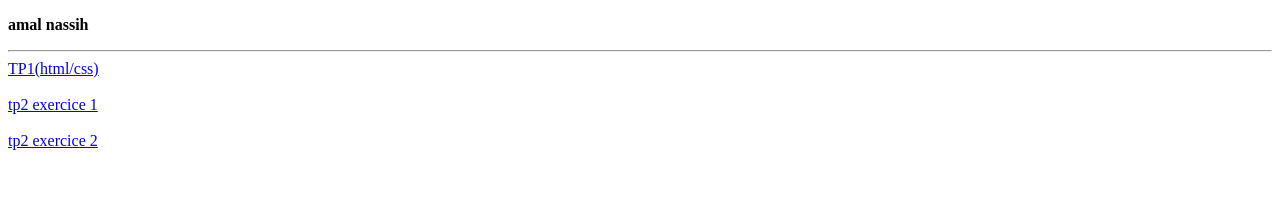
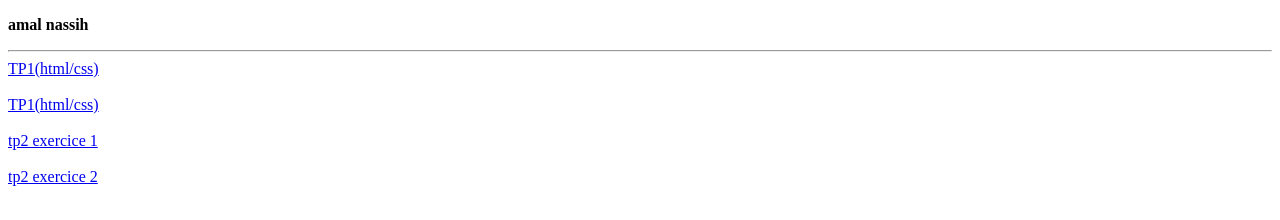
Before and after one commit to amal-nassih/amal-nassih.github.io, a plain HTML site: page index.html in a window 1280 px wide. Drawn offline with Linux system fonts and the light colour scheme.

Commit message:
Update index.html

```diff
--- a/index.html
+++ b/index.html
@@ -9,6 +9,9 @@
       <hr>
     <a href="./cv_avec_html&css.html">TP1(html/css)</a>
     <br><br>
+
+    <a href="./cv_modification.html">TP1(html/css)</a>
+    <br><br>
     <a href="./index2.html">tp2 exercice 1</a>
     <br><br>
     <a href="./index3.html">tp2 exercice 2</a>
```
